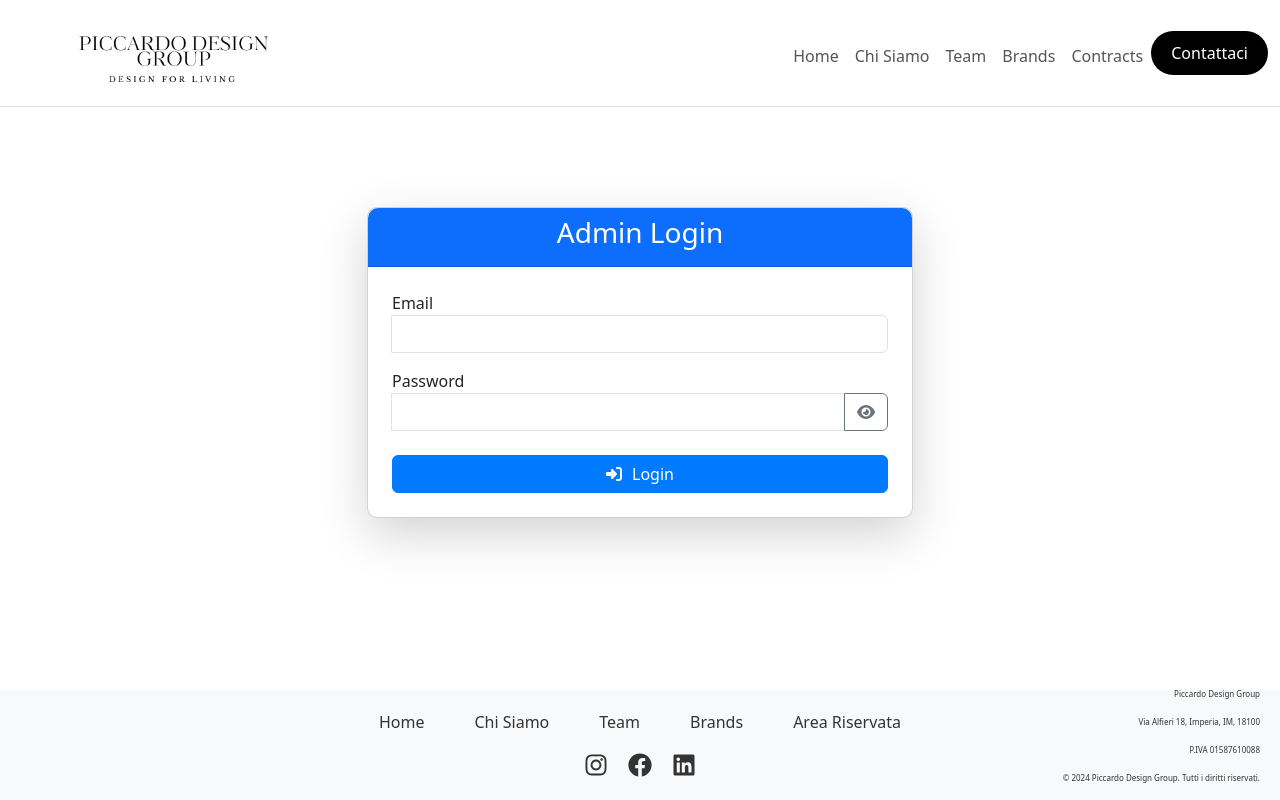
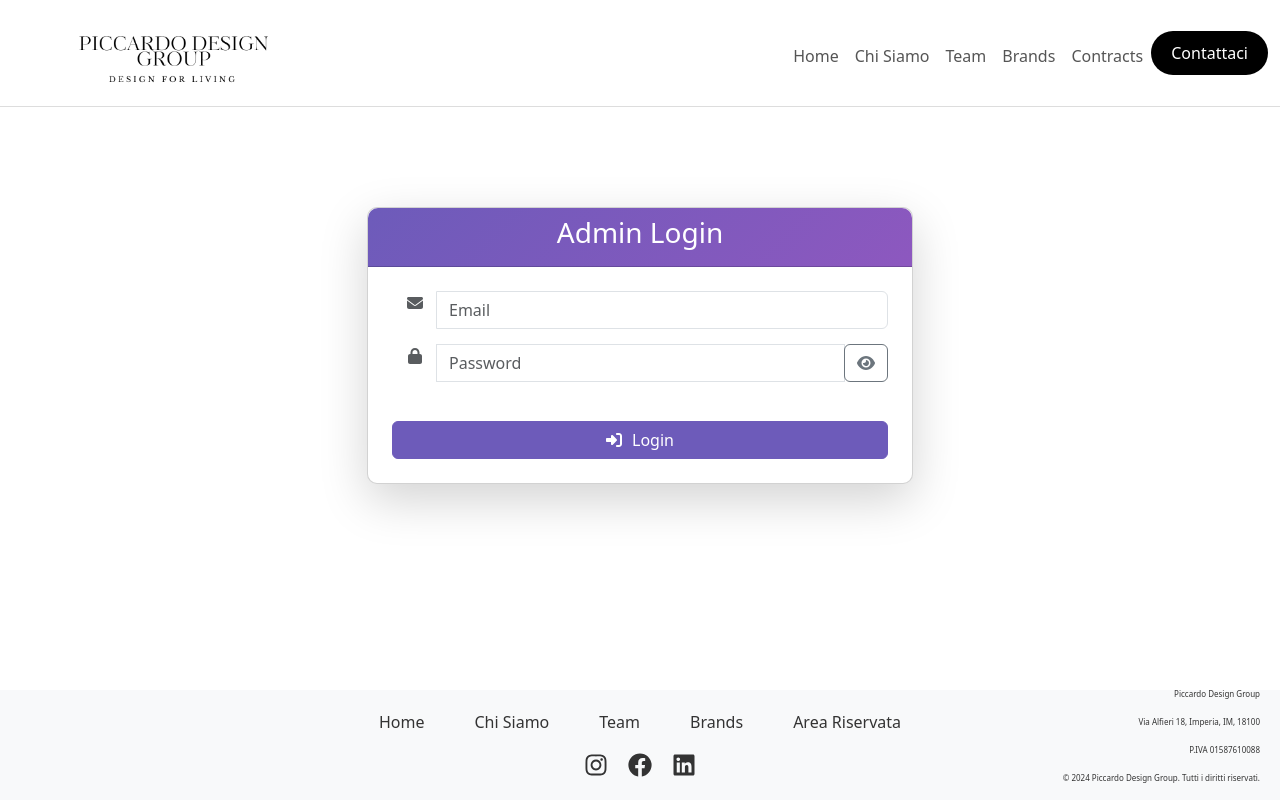
Before and after one commit to amirpiccardo/Piccardo-design, a React (Vite) app in the folder piccardo-design-group/frontend/: page /login in a window 1280 px wide. Built offline with nearby package versions, Linux system fonts and the light colour scheme; no server answers; the HTML template or start-up script is replaced by a standard one.

Commit message:
layout login form

```diff
--- a/piccardo-design-group/frontend/src/pages/LoginPage.jsx
+++ b/piccardo-design-group/frontend/src/pages/LoginPage.jsx
@@ -1,8 +1,8 @@
 import React, { useState } from "react";
 import { useNavigate } from "react-router-dom";
 import { FontAwesomeIcon } from "@fortawesome/react-fontawesome";
-import { faEye, faEyeSlash, faSignInAlt } from "@fortawesome/free-solid-svg-icons";
-import { useAuth } from "../context/AuthContext";
+import { faEye, faEyeSlash, faSignInAlt, faEnvelope, faLock } from "@fortawesome/free-solid-svg-icons";
+import 'bootstrap/dist/css/bootstrap.min.css';
 
 function LoginPage() {
   const [email, setEmail] = useState("");
@@ -10,7 +10,6 @@ function LoginPage() {
   const [showPassword, setShowPassword] = useState(false);
   const [error, setError] = useState("");
   const navigate = useNavigate();
-  const { setIsAuthenticated } = useAuth();
 
   const handleLogin = async (e) => {
     e.preventDefault();
@@ -28,7 +27,6 @@ function LoginPage() {
 
       if (data.auth) {
         localStorage.setItem("authToken", data.token);
-        setIsAuthenticated(true);
         navigate("/admin");
       } else {
         setError("Invalid username or password");
@@ -49,26 +47,33 @@ function LoginPage() {
 
   const cardStyle = {
     borderRadius: "10px",
+    boxShadow: "0 4px 8px rgba(0, 0, 0, 0.1)",
   };
 
   const cardHeaderStyle = {
     borderTopLeftRadius: "10px",
     borderTopRightRadius: "10px",
+    background: "linear-gradient(135deg, #6D5BBA 0%, #8D58BF 100%)",
   };
 
   const cardBodyStyle = {
     padding: "20px",
   };
 
-  const btnStyle = {
-    borderTopLeftRadius: "0",
-    borderBottomLeftRadius: "0",
+  const inputGroupStyle = {
+    marginBottom: "15px",
+  };
+
+  const iconStyle = {
+    minWidth: "45px",
+    textAlign: "center",
   };
 
   const submitButtonStyle = {
-    backgroundColor: "#007bff",
-    borderColor: "#007bff",
+    backgroundColor: "#6D5BBA",
+    borderColor: "#6D5BBA",
     transition: "transform 0.3s",
+    fontSize: "16px",
   };
 
   return (
@@ -76,37 +81,35 @@ function LoginPage() {
       <div className="row justify-content-center">
         <div className="col-md-6">
           <div className="card shadow-lg" style={cardStyle}>
-            <div
-              className="card-header text-center bg-primary text-white"
-              style={cardHeaderStyle}
-            >
+            <div className="card-header text-center text-white" style={cardHeaderStyle}>
               <h3>Admin Login</h3>
             </div>
             <div className="card-body p-4" style={cardBodyStyle}>
               <form onSubmit={handleLogin}>
-                <div className="form-group">
-                  <label htmlFor="email">Email</label>
-                  <div className="input-group">
-                    <div className="input-group-prepend"></div>
+                <div className="input-group" style={inputGroupStyle}>
+                  <div className="input-group-prepend" style={iconStyle}>
+                    <FontAwesomeIcon icon={faEnvelope} className="text-muted" />
+                  </div>
                   <input
                     type="email"
                     className="form-control"
                     id="email"
                     value={email}
+                    placeholder="Email"
                     onChange={(e) => setEmail(e.target.value)}
                     required
                   />
                 </div>
+                <div className="input-group" style={inputGroupStyle}>
+                  <div className="input-group-prepend" style={iconStyle}>
+                    <FontAwesomeIcon icon={faLock} className="text-muted" />
                   </div>
-                <div className="form-group mt-3">
-                  <label htmlFor="password">Password</label>
-                  <div className="input-group">
-                    <div className="input-group-prepend"></div>
                   <input
                     type={showPassword ? "text" : "password"}
                     className="form-control"
                     id="password"
                     value={password}
+                    placeholder="Password"
                     onChange={(e) => setPassword(e.target.value)}
                     required
                   />
@@ -114,29 +117,20 @@ function LoginPage() {
                     <button
                       type="button"
                       className="btn btn-outline-secondary"
-                        style={btnStyle}
                       onClick={togglePasswordVisibility}
                     >
-                        <FontAwesomeIcon
-                          icon={showPassword ? faEyeSlash : faEye}
-                        />
+                      <FontAwesomeIcon icon={showPassword ? faEyeSlash : faEye} />
                     </button>
-                    </div>
                   </div>
                 </div>
                 <button
                   type="submit"
                   className="btn btn-primary mt-4 w-100"
                   style={submitButtonStyle}
-                  onMouseEnter={(e) =>
-                    (e.target.style.transform = "scale(1.05)")
-                  }
+                  onMouseEnter={(e) => (e.target.style.transform = "scale(1.05)")}
                   onMouseLeave={(e) => (e.target.style.transform = "scale(1)")}
                 >
-                  <FontAwesomeIcon
-                    icon={faSignInAlt}
-                    style={{ marginRight: "10px" }}
-                  />
+                  <FontAwesomeIcon icon={faSignInAlt} style={{ marginRight: "10px" }} />
                   Login
                 </button>
                 {error && <p className="text-danger mt-3">{error}</p>}
```
Lines whose indentation alone changed are shown as unchanged.
